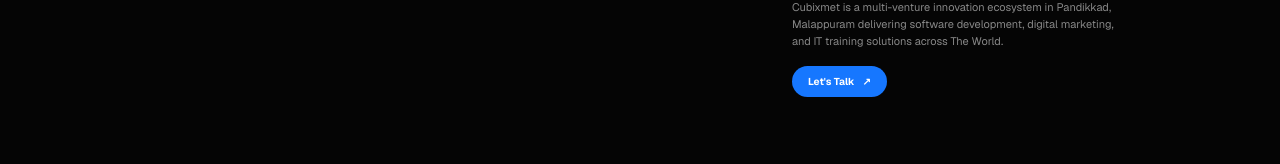
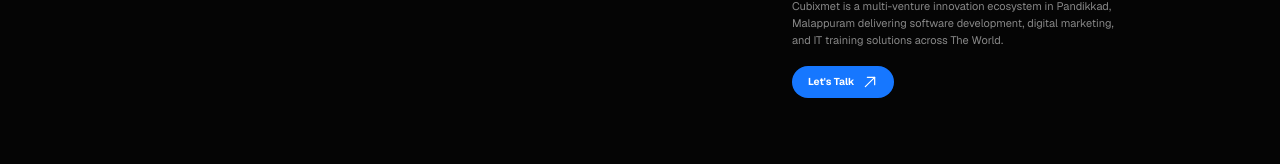
Before and after one commit to amnas-cubixmet/cubixmet, a Next.js app: page / in a window 1280 px wide. Shown: the part 338-502 px from the top of the page. Built offline with nearby package versions, Linux system fonts and the light colour scheme.

Commit message:
style: replace arrow emoji with crisp inline SVG icon

```diff
--- a/components/home/Arrow.tsx
+++ b/components/home/Arrow.tsx
@@ -1,3 +1,18 @@
 export default function Arrow() {
-  return <span aria-hidden="true">↗</span>;
+  return (
+    <svg
+      aria-hidden="true"
+      focusable="false"
+      viewBox="0 0 24 24"
+      fill="none"
+      stroke="currentColor"
+      strokeWidth="1.8"
+      strokeLinecap="round"
+      strokeLinejoin="round"
+      className="inline-block h-4 w-4 shrink-0 align-middle"
+    >
+      <path d="M5 19 19 5" />
+      <path d="M8 5h11v11" />
+    </svg>
+  );
 }
```
